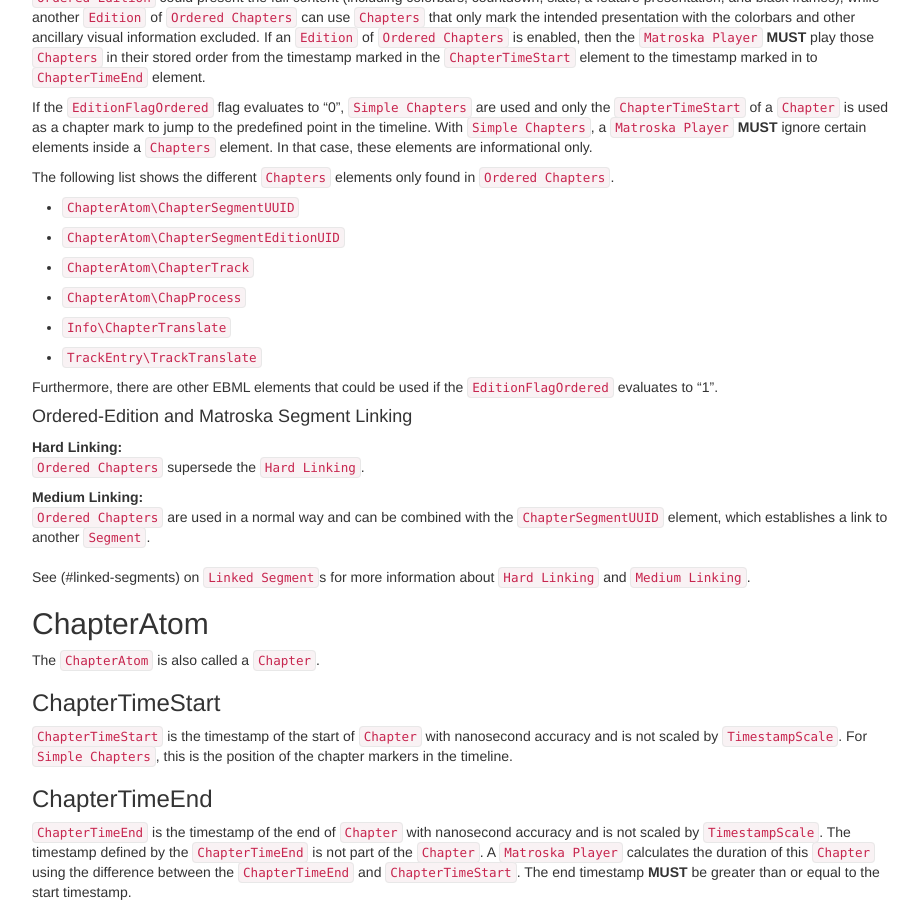
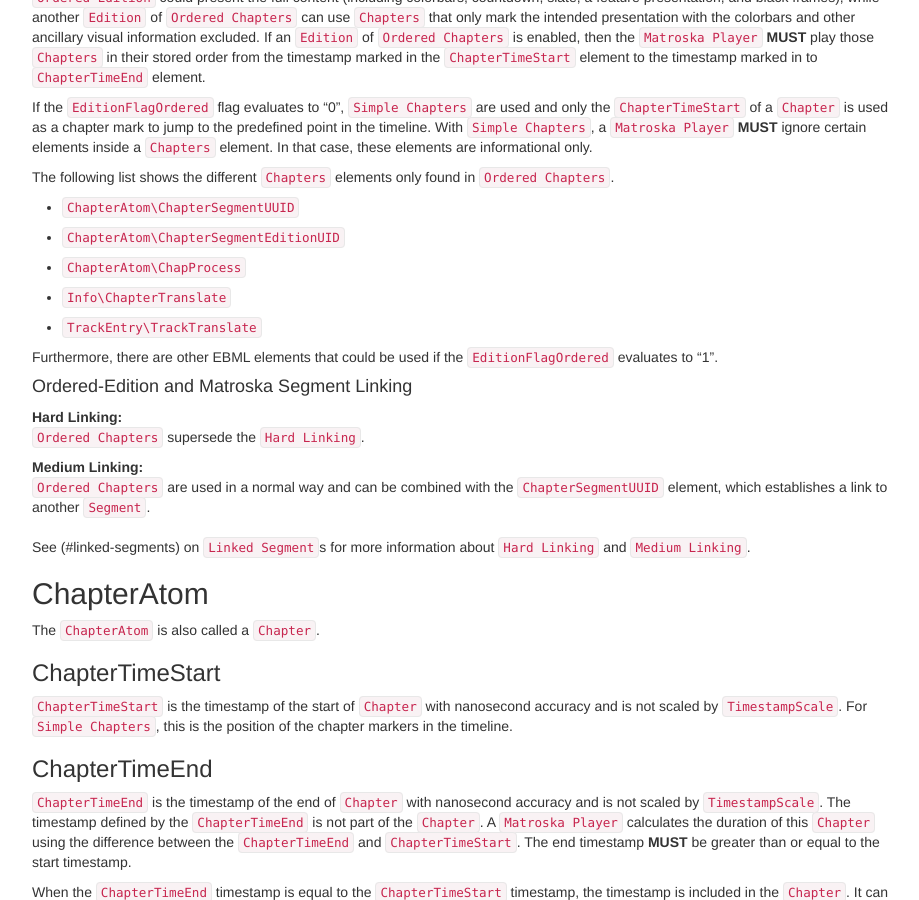
Before and after one commit to ietf-wg-cellar/matroska-specification, a Jekyll site: the page built from chapters.md, in a window 1280 px wide and 900 px high, scrolled down 857 px. Shown: the whole window, without its empty margins (273-1192 px from the left). Built offline with Jekyll 4.4.1, drawn with Linux system fonts in a browser that asks for light colours; our own code applies the rules of GitHub Pages for plain Markdown files.

Commit message:
[editorial] remove ChapterTrack element from Ordered Chapters
It belongs in the Control Track document.

```diff
--- a/chapters.md
+++ b/chapters.md
@@ -71,8 +71,6 @@
 * `ChapterAtom\ChapterSegmentUUID`
 
 * `ChapterAtom\ChapterSegmentEditionUID`
-
-* `ChapterAtom\ChapterTrack`
 
 * `ChapterAtom\ChapProcess`
 
```
